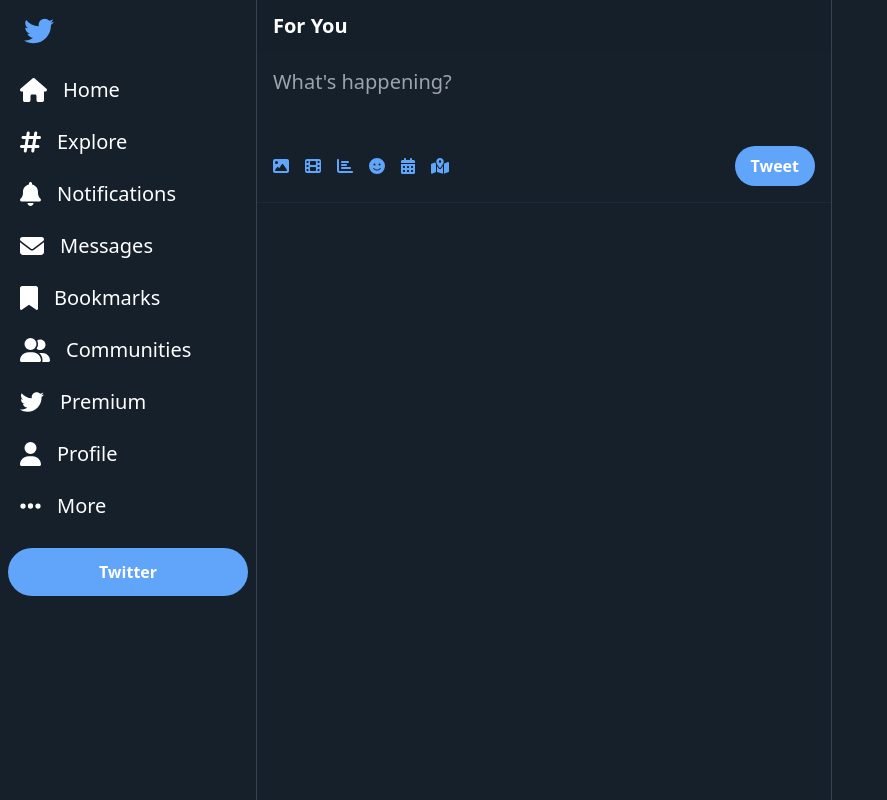
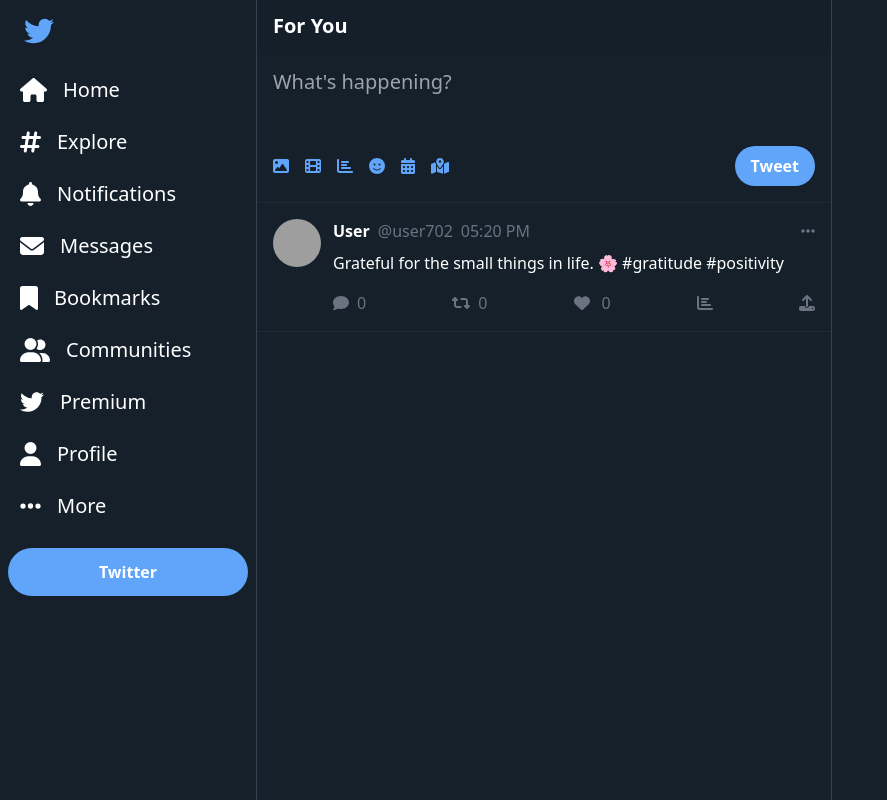
Before and after one commit to lirajoaop/twitter, a React (Vite) app: page / in a window 1280 px wide. Shown: the whole page, without its empty margins (0-887 px from the left). Built offline with nearby package versions, Linux system fonts and the light colour scheme; grey boxes are pictures that could not be loaded.

Commit message:
fix margins in interactive features and add random tweets

```diff
--- a/src/App.jsx
+++ b/src/App.jsx
@@ -9,8 +9,43 @@
   const [tweets, setTweets] = useState([]);
 
   useEffect(() => {
-    console.log(tweets);
-  }, [tweets]);
+    const interval = setInterval(() => {
+      addNewRandomTweets();
+    }, 5000);
+    return () => clearInterval(interval);
+  }, []);
+
+  const addNewRandomTweets = () => {
+    const randomTweets = [
+      "Excited to share my latest project with you all! Stay tuned for updates. 💻✨ #coding #developer",
+      "Just tried this amazing new recipe, and it was a total game-changer! 🍲🔥 #foodie #homemade",
+      "Can’t believe how fast this year is flying by. Time to start planning for 2025! ⏳#goals #productivity",
+      "Found this beautiful spot while hiking today. Nature never ceases to amaze me. 🌲🌄 #wanderlust #naturelover",
+      "What’s everyone watching this weekend? Looking for new movie recommendations! 🎥🍿 #movienight #suggestions",
+      "Trying to stay productive but the weather outside is just too nice. ☀️🌻 #workfromhome #distractions",
+      "Reminder: Drink more water today! Your body will thank you later. 💧#hydration #healthyliving",
+      "Currently reading this amazing book on self-improvement. 📚 Any other recommendations? #booklover #reading",
+      "Finally got around to cleaning my workspace. Feeling so much more organized now! 🧹🖥️ #productivity #workspace",
+      "Listening to this new album on repeat! So good! 🎧🎶 #musiclover #newrelease",
+      "When you wake up and realize it's Friday! 🎉 #TGIF #weekendvibes",
+      "Had the best coffee today, totally made my morning! ☕😊 #coffeeaddict #morningrituals",
+      "Sometimes you just need to disconnect and recharge. Taking a break from social media for a while. 🌿📵 #mentalhealth #selfcare",
+      "Anyone else addicted to this new series on Netflix? Can’t stop binge-watching! 📺🍿 #Netflix #bingewatching",
+      "Just saw the most stunning sunset! 🌅 #sunsetlover #eveningvibes",
+      "Trying out a new workout routine today. Let’s see how this goes! 💪 #fitnessjourney #goals",
+      "Can’t wait for the holiday season! Already planning my travel itinerary. ✈️🎄 #holidayplanning #wanderlust",
+      "Working on a new blog post. Stay tuned for tips on how to stay productive while working remotely! 📝 #blogging #remotework",
+      "Grateful for the small things in life. 🌸 #gratitude #positivity",
+      "Is it just me, or do Mondays come around way too fast? 😅 #MondayBlues #weekendwarrior",
+    ];
+
+    const randomTweet =
+      randomTweets[Math.floor(Math.random() * randomTweets.length)];
+
+    addNewTweet(randomTweet, Math.random() > 0.7);
+  };
+
+  const randomTweet = () => {};
 
   const addNewTweet = (content, includeImage = false) => {
     const newTweet = {
--- a/src/components/Tweet/index.jsx
+++ b/src/components/Tweet/index.jsx
@@ -57,33 +57,32 @@
               alt="user image content"
             />
           )}
-          <div className="flex justify-between mt-4 text-gray-500">
+          <div className="flex justify-between mt-4 text-gray-500 ">
             <div className="flex items-center cursor-pointer hover:text-blue-400">
               <FontAwesomeIcon
                 icon={faComment}
                 onClick={() => handleAction("comment")}
               />
-              <span>{comments}</span>
+              <span className="ml-2">{comments}</span>
             </div>
             <div className="flex items-center cursor-pointer hover:text-green-400">
               <FontAwesomeIcon
                 icon={faRetweet}
                 onClick={() => handleAction("retweet")}
               />
-              <span>{retweet}</span>
+              <span className="ml-2">{retweet}</span>
             </div>
-            <div className="flex items-center cursor-pointer hover:text-red-400">
+            <div className="flex items-center cursor-pointer hover:text-red-400 gap-1">
               <FontAwesomeIcon
                 icon={faHeart}
                 onClick={() => handleAction("like")}
               />
-              <span>{like}</span>
+              <span className="ml-2">{like}</span>
             </div>
-            <div className="flex items-center cursor-pointer hover:text-blue-400">
+            <div className="flex items-center cursor-pointer hover:text-blue-400 gap-1">
               <FontAwesomeIcon icon={faChartBar} />
-              <span>0</span>
             </div>
-            <div className="flex items-center cursor-pointer hover:text-blue-400">
+            <div className="flex items-center cursor-pointer hover:text-blue-400 gap-1">
               <FontAwesomeIcon icon={faUpload} />
             </div>
           </div>
```
